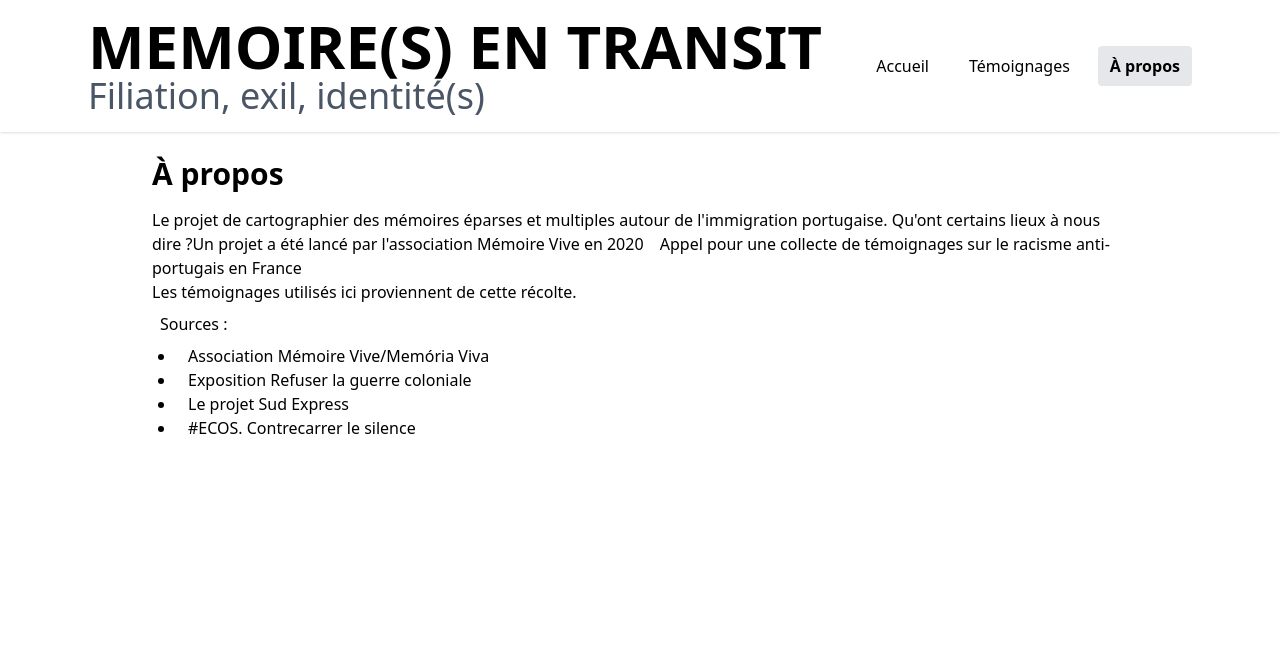
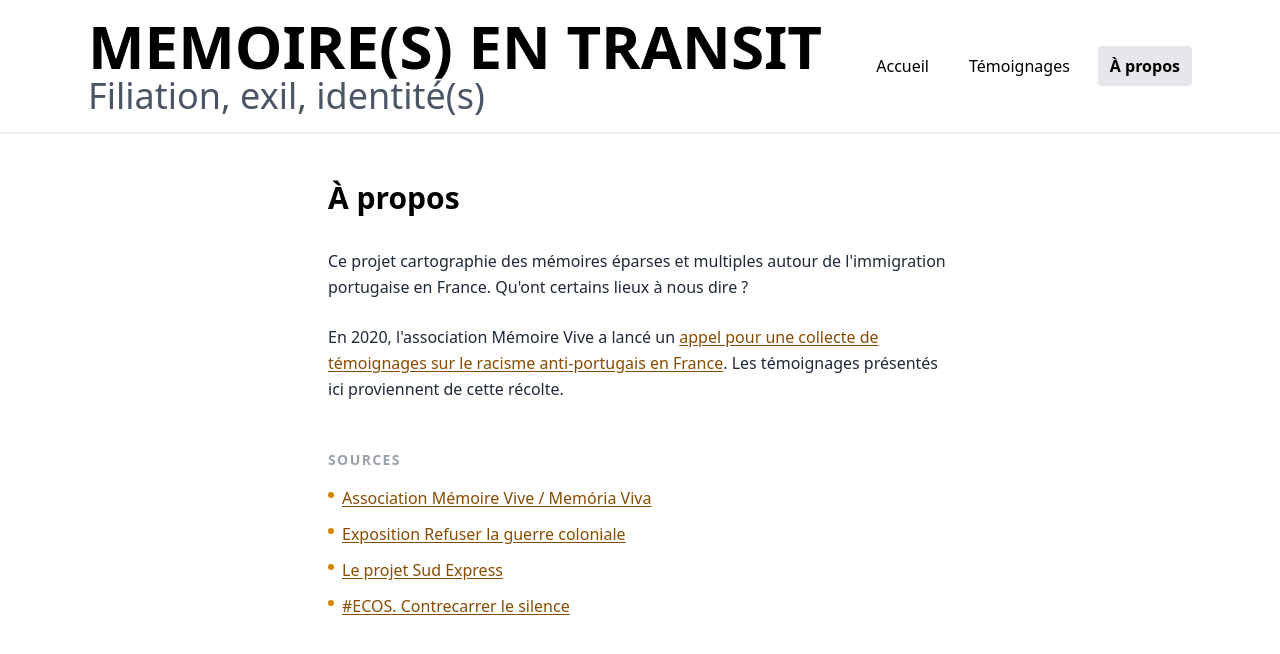
Before and after one commit to annemarie35/memoires-en-transit, a React (Vite) app in the folder memories/: page /apropos in a window 1280 px wide. Shown: the top 654 px of the page. Built offline with nearby package versions, Linux system fonts and the light colour scheme.

Commit message:
front(sr): beautify about page

```diff
--- a/memories/src/pages/About.tsx
+++ b/memories/src/pages/About.tsx
@@ -1,59 +1,65 @@
+import React from 'react';
+
+const ExternalLink: React.FC<{ href: string; children: React.ReactNode }> = ({
+  href,
+  children,
+}) => (
+  <a
+    href={href}
+    target='_blank'
+    rel='noreferrer'
+    className='text-yellow-800 underline underline-offset-2 hover:text-yellow-600 transition-colors'
+  >
+    {children}
+  </a>
+);
+
 export const About: React.FC = () => {
   return (
-    <div data-testid='about-page' className='max-w-5xl mx-auto p-6'>
-      <h1 className='text-3xl font-bold mb-4'>À propos</h1>
-      <div className='font-normal'>
-        <span>
-          Le projet de cartographier des mémoires éparses et multiples autour de l'immigration
-          portugaise. Qu'ont certains lieux à nous dire ?
-        </span>
-        Un projet a été lancé par l'association Mémoire Vive en 2020{' '}
-        <a
-          className='px-3 py-2 rounded hover:bg-gray-100'
-          href='https://www.memoria-viva.fr/mv2-archives/?p=2399'
-          target='_blank'
-        >
-          Appel pour une collecte de témoignages sur le racisme anti-portugais en France
-        </a>
-        <p>Les témoignages utilisés ici proviennent de cette récolte.</p>
-        <p className='m-2'>Sources :</p>
-        <ul className='list-disc ml-6'>
-          <li>
-            <a
-              className='px-3 py-2 rounded hover:bg-gray-100'
-              href='https://memoria-viva.fr/'
-              target='_blank'
-            >
-              Association Mémoire Vive/Memória Viva
-            </a>
-          </li>
-          <li>
-            <a
-              className='px-3 py-2 rounded hover:bg-gray-100'
-              href='https://refuserlaguerrecoloniale.com/qui-sommes-nous/'
-              target='_blank'
-            >
-              Exposition Refuser la guerre coloniale
-            </a>
-          </li>
-          <li>
-            <a
-              className='px-3 py-2 rounded hover:bg-gray-100'
-              href='https://memoria-viva.fr/le-projet-sud-express/'
-              target='_blank'
-            >
-              Le projet Sud Express
-            </a>
-          </li>
-          <li>
-            <a
-              className='px-3 py-2 rounded hover:bg-gray-100'
-              href='https://ecosexilios-cria.org/fr/'
-              target='_blank'
-            >
-              #ECOS. Contrecarrer le silence
-            </a>
-          </li>
+    <div data-testid='about-page' className='max-w-2xl mx-auto px-6 py-12'>
+      <h1 className='text-3xl font-bold mb-8'>À propos</h1>
+
+      <div className='space-y-6 text-medium text-gray-800 leading-relaxed'>
+        <p>
+          Ce projet cartographie des mémoires éparses et multiples autour de l'immigration
+          portugaise en France. Qu'ont certains lieux à nous dire ?
+        </p>
+
+        <p>
+          En 2020, l'association Mémoire Vive a lancé un{' '}
+          <ExternalLink href='https://www.memoria-viva.fr/mv2-archives/?p=2399'>
+            appel pour une collecte de témoignages sur le racisme anti-portugais en France
+          </ExternalLink>
+          . Les témoignages présentés ici proviennent de cette récolte.
+        </p>
+      </div>
+
+      <div className='mt-12'>
+        <h2 className='text-sm font-bold uppercase tracking-widest text-gray-400 mb-4'>Sources</h2>
+        <ul className='space-y-3'>
+          {[
+            {
+              href: 'https://memoria-viva.fr/',
+              label: 'Association Mémoire Vive / Memória Viva',
+            },
+            {
+              href: 'https://refuserlaguerrecoloniale.com/qui-sommes-nous/',
+              label: 'Exposition Refuser la guerre coloniale',
+            },
+            {
+              href: 'https://memoria-viva.fr/le-projet-sud-express/',
+              label: 'Le projet Sud Express',
+            },
+            {
+              href: 'https://ecosexilios-cria.org/fr/',
+              label: '#ECOS. Contrecarrer le silence',
+            },
+          ].map(({ href, label }) => (
+            <li key={href} className='flex items-start gap-2'>
+              <span className='mt-1.5 h-1.5 w-1.5 rounded-full bg-yellow-600 shrink-0' />
+              <ExternalLink href={href}>{label}</ExternalLink>
+            </li>
+          ))}
         </ul>
       </div>
     </div>
```
